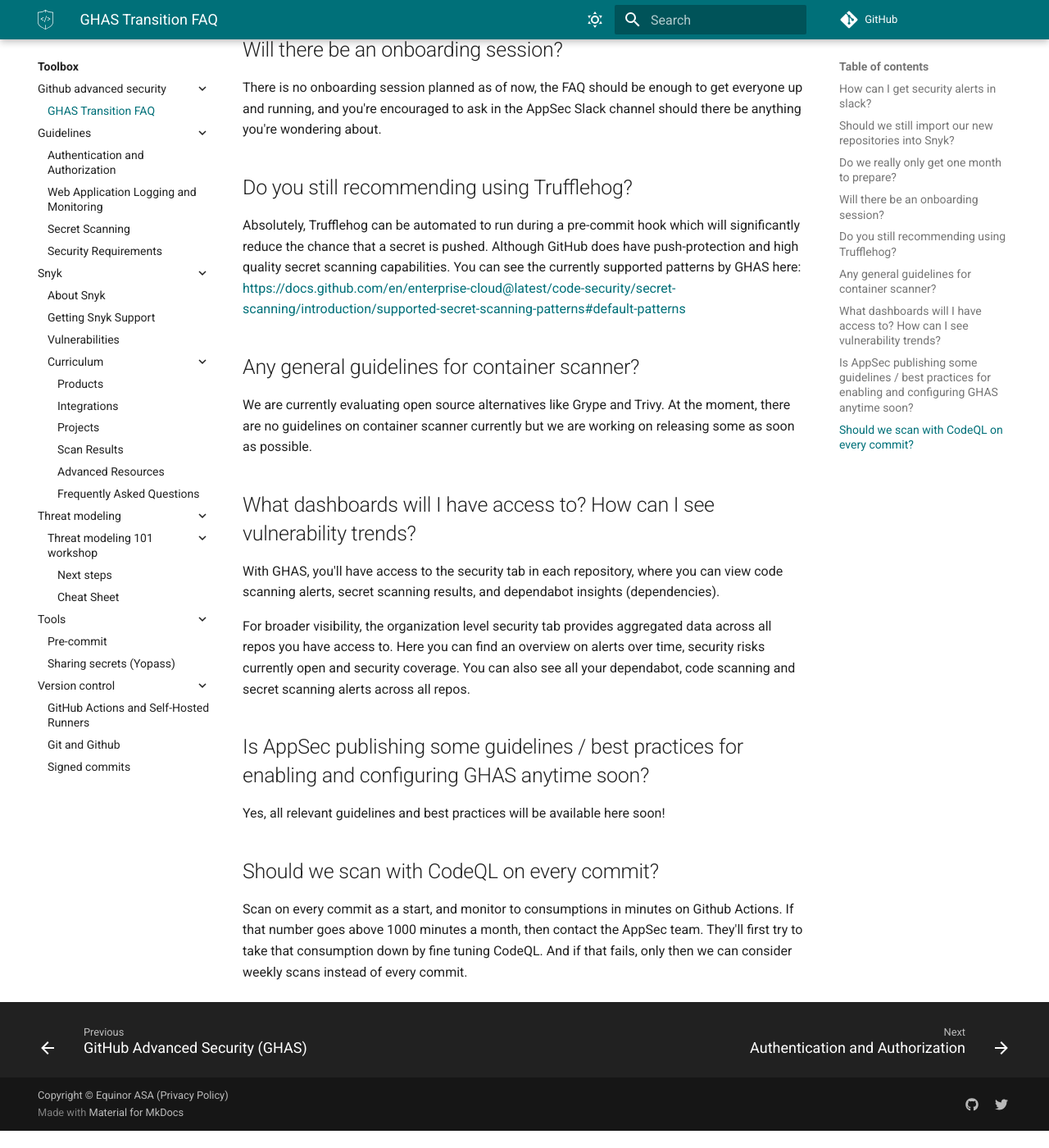
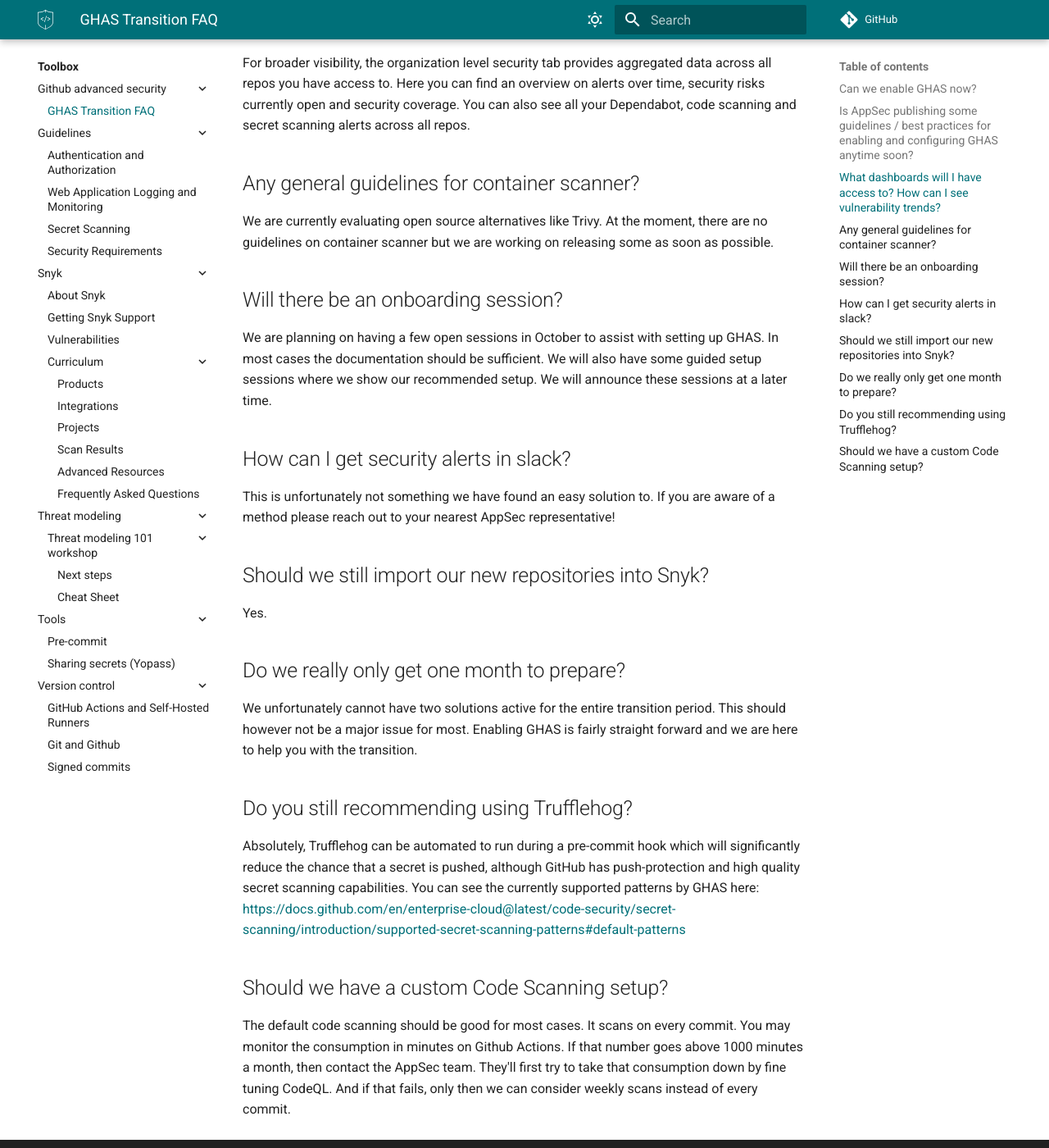
Before and after one commit to equinor/appsec, an MkDocs documentation site: the page built from docs/toolbox/github-advanced-security/faq.md, in a window 1280 px wide and 1400 px high, scrolled down 611 px. Shown: the whole window at 82% size. Built offline with MkDocs 1.6.1 and Material for MkDocs 9.7.7, drawn with Linux system fonts in a browser that asks for light colours; some web fonts are replaced; comment, search, counter and statistics services are not loaded; before the commit the page ends 1990 px from its top, so only the background shows below that; some of the changed text lies outside the part shown.

Commit message:
docs: FAQ additions and restructure + TL;DR

```diff
--- a/docs/toolbox/github-advanced-security/faq.md
+++ b/docs/toolbox/github-advanced-security/faq.md
@@ -1,4 +1,27 @@
 # GHAS Transition FAQ
+
+## Can we enable GHAS now?
+
+No. Unless your repository is public, or we have gotten in touch with your team, there are no available licences until 1st of October.
+
+## Is AppSec publishing some guidelines / best practices for enabling and configuring GHAS anytime soon?
+
+Yes, all relevant guidelines and best practices will be available here soon!
+
+## What dashboards will I have access to? How can I see vulnerability trends?
+
+With GHAS, you'll have access to the security tab in each repository, where you can view code scanning alerts, secret scanning results, and Dependabot insights (dependencies).
+
+For broader visibility, the organization level security tab provides aggregated data across all repos you have access to. Here you can find an overview on alerts over time, security risks currently open and security coverage. You can also see all your Dependabot, code scanning and secret scanning alerts across all repos.
+
+## Any general guidelines for container scanner?
+
+We are currently evaluating open source alternatives like Trivy.
+At the moment, there are no guidelines on container scanner but we are working on releasing some as soon as possible.
+
+## Will there be an onboarding session?
+
+We are planning on having a few open sessions in October to assist with setting up GHAS. In most cases the documentation should be sufficient. We will also have some guided setup sessions where we show our recommended setup. We will announce these sessions at a later time.
 
 ## How can I get security alerts in slack?
 
@@ -12,29 +35,10 @@
 
 We unfortunately cannot have two solutions active for the entire transition period. This should however not be a major issue for most. Enabling GHAS is fairly straight forward and we are here to help you with the transition.
 
-## Will there be an onboarding session?
-
-There is no onboarding session planned as of now, the FAQ should be enough to get everyone up and running, and you're encouraged to ask in the AppSec Slack channel should there be anything you're wondering about.
-
 ## Do you still recommending using Trufflehog?
 
-Absolutely, Trufflehog can be automated to run during a pre-commit hook which will significantly reduce the chance that a secret is pushed. Although GitHub does have push-protection and high quality secret scanning capabilities. You can see the currently supported patterns by GHAS here: <https://docs.github.com/en/enterprise-cloud@latest/code-security/secret-scanning/introduction/supported-secret-scanning-patterns#default-patterns>
+Absolutely, Trufflehog can be automated to run during a pre-commit hook which will significantly reduce the chance that a secret is pushed, although GitHub has push-protection and high quality secret scanning capabilities. You can see the currently supported patterns by GHAS here: <https://docs.github.com/en/enterprise-cloud@latest/code-security/secret-scanning/introduction/supported-secret-scanning-patterns#default-patterns>
 
-## Any general guidelines for container scanner?
+## Should we have a custom Code Scanning setup?
 
-We are currently evaluating open source alternatives like Grype and Trivy.
-At the moment, there are no guidelines on container scanner currently but we are working on releasing some as soon as possible.
-
-## What dashboards will I have access to? How can I see vulnerability trends?
-
-With GHAS, you'll have access to the security tab in each repository, where you can view code scanning alerts, secret scanning results, and dependabot insights (dependencies).
-
-For broader visibility, the organization level security tab provides aggregated data across all repos you have access to. Here you can find an overview on alerts over time, security risks currently open and security coverage. You can also see all your dependabot, code scanning and secret scanning alerts across all repos.
-
-## Is AppSec publishing some guidelines / best practices for enabling and configuring GHAS anytime soon?
-
-Yes, all relevant guidelines and best practices will be available here soon!
-
-## Should we scan with CodeQL on every commit?
-
-Scan on every commit as a start, and monitor to consumptions in minutes on Github Actions. If that number goes above 1000 minutes a month, then contact the AppSec team. They'll first try to take that consumption down by fine tuning CodeQL. And if that fails, only then we can consider weekly scans instead of every commit.
+The default code scanning should be good for most cases. It scans on every commit. You may monitor the consumption in minutes on Github Actions. If that number goes above 1000 minutes a month, then contact the AppSec team. They'll first try to take that consumption down by fine tuning CodeQL. And if that fails, only then we can consider weekly scans instead of every commit.
```
Also changed, not shown: docs/toolbox/github-advanced-security/index.md (+9 -0 lines).
